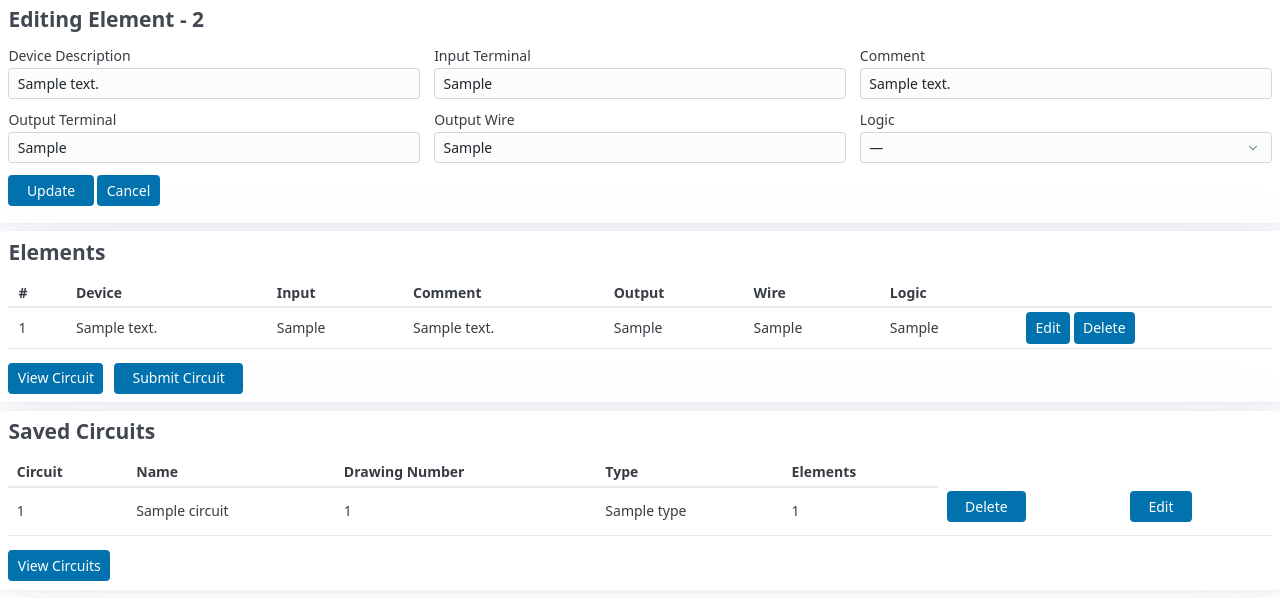
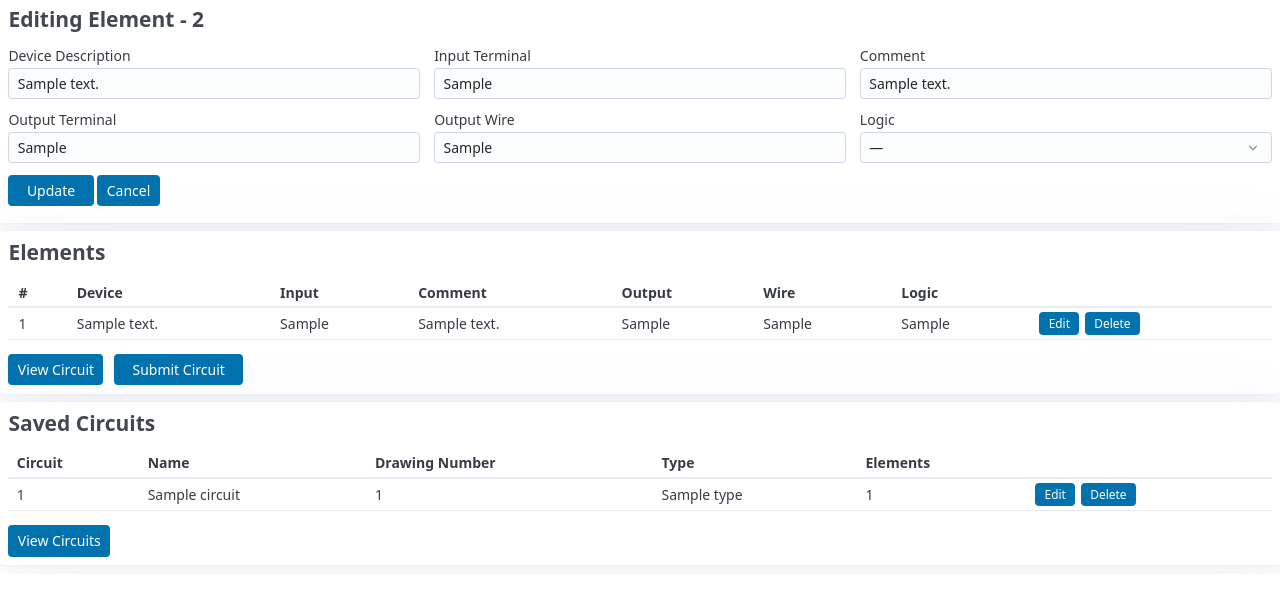
Before and after one commit to Stauden/PDC-Checkout-Builder, a FastAPI app: template templates/circuit_form.html in a window 1280 px wide. Shown: the part 251-849 px from the top of the page. After the commit the page ends 819 px from the top, so only its background shows below. Run offline with FastAPI, Linux system fonts and the light colour scheme; the template is opened without the code that fills it: most values are stand-ins (such as "Sample title", 1, 10 or a date in 2020); some libraries are stand-ins or nearby versions.

Commit message:
Update css & Delete circuits function * testing editing circuits

```diff
--- a/main.py
+++ b/main.py
@@ -75,7 +75,6 @@ def view_circuits():
     """
     return links + view
 
-
 #Download Circuit Page
 @app.get("/circuit_form/download_circuit")
 def download_circuit():
@@ -98,11 +97,18 @@ def download_circuits():
         headers={"Content-Disposition": 'attachment; filename="web_output_circuits.pdf"'}
     )
 
-#Deleteing rows
+#Deleting elements
 @app.get("/circuit_form/delete/{index}")
 def delete_circuit_row(index: int):
     if 0 <= index < len(circuit["circuit_strings"]):
         del circuit["circuit_strings"][index]
+    return RedirectResponse("/circuit_form", status_code=303)
+
+#Deleting circuits
+@app.get("/circuit_form/delete_circuit/{index}")
+def delete_circuits(index: int):
+    if 0 <= index < len(circuits):
+        del circuits[index]
     return RedirectResponse("/circuit_form", status_code=303)
 
 #Editing rows
@@ -119,6 +125,17 @@ def edit_circuit_row(request: Request, index: int):
         "title": "Circuit Form",
         "circuits": circuits
         })
+
+#Editing circuits
+@app.get("/circuit_form/edit_circuit/{index}", response_class=HTMLResponse)
+def edit_circuits(request: Request, index: int):
+    if not(0 <= index < len(circuits)):
+        return RedirectResponse("/circuit_form", status_code=303)
+
+    #populates circuit with selected circuit data
+    circuit.update(copy.deepcopy(circuits[index]))
+
+    return RedirectResponse("/circuit_form", status_code=303)
 
 #Circuit Headers Submit
 @app.post("/circuit_form/circuit_headers_submit")
--- a/templates/circuit_form.html
+++ b/templates/circuit_form.html
@@ -88,18 +88,20 @@
       </tr>
     </thead>
     <tbody>
-      {% for element in circuit_i.circuit_strings %}
+      {% for e in circuit_i.circuit_strings %}
       <tr {% if loop.index0 == edit_index %} class="editing"{% endif %}>
         <td>{{ loop.index }}</td>
-        <td>{{ element.device_description }}</td>
-        <td>{{ element.input_terminal }}</td>
-        <td>{{ element.comment }}</td>
-        <td>{{ element.output_terminal }}</td>
-        <td>{{ element.output_wire }}</td>
-        <td>{{ element.logic_gate }}</td>
+        <td>{{ e.device_description }}</td>
+        <td>{{ e.input_terminal }}</td>
+        <td>{{ e.comment }}</td>
+        <td>{{ e.output_terminal }}</td>
+        <td>{{ e.output_wire }}</td>
+        <td>{{ e.logic_gate }}</td>
         <td>
-          <a href="/circuit_form/edit/{{ loop.index0 }}" role="button" class="ghost">Edit</a>
-          <a href="/circuit_form/delete/{{ loop.index0 }}" role="button" class="ghost">Delete</a>
+          <div class="actions compact">
+            <a href="/circuit_form/edit/{{ loop.index0 }}" role="button" class="ghost">Edit</a>
+            <a href="/circuit_form/delete/{{ loop.index0 }}" role="button" class="ghost">Delete</a>
+          </div>
         </td>
       </tr>
       {% else %}
@@ -108,7 +110,7 @@
     </tbody>
   </table>
 
-  <div class="circuit-actions">
+  <div class="actions">
     <a href="/circuit_form/view_circuit" role="button">View Circuit</a>
 
     <form method="post" action="/circuit_form/submit_circuit">
@@ -118,7 +120,13 @@
 </article>
 
 <article>
-  <h3>Saved Circuits</h3>
+  <h3>
+    {% if circuit_i != "" %}
+      Saved Circuits
+    {% else %}
+      Edit Circuit - {{ circuit_i.circuit_name }}
+    {% endif %}
+  </h3>
   {% if circuits %}
     <table>
       <thead>
@@ -128,10 +136,11 @@
           <th>Drawing Number</th>
           <th>Type</th>
           <th>Elements</th>
+          <th></th>
         </tr>
       </thead>
+      <tbody>
       {% for s in circuits %}
-        <tbody>
           <tr>
             <td>{{ loop.index }}</td>
             <td>{{ s.circuit_name }}</td>
@@ -139,18 +148,14 @@
             <td>{{ s.type }}</td>
             <td>{{ s.circuit_strings | length }}</td>
             <td>
-              <form method="post" action="/circuit_form/delete_circuit/{{ loop.index0 }}">
-                <button type="submit">Delete</button>
-              </form>
-            </td>
-            <td>
-              <form method="post" action="/circuit_form/edit_circuit/{{ loop.index0 }}">
-                <button type="submit">Edit</button>
-              </form>
+              <div class="actions compact">
+                <a href="/circuit_form/edit_circuit/{{ loop.index0 }}" role="button" class="ghost">Edit</a>
+                <a href="/circuit_form/delete_circuit/{{ loop.index0 }}" role="button" class="ghost">Delete</a>
+              </div>
             </td>
           </tr>
-        </tbody>
       {% endfor %}
+      </tbody>
     </table>
     <div class="actions">
       <a href="/circuit_form/view_circuits" role="button">View Circuits</a>
--- a/templates/layout.html
+++ b/templates/layout.html
@@ -8,14 +8,15 @@
     <title>
       {% if title %}
         Checkout - {{ title }}
-    {% else %}
+      {% else %}
         Checkout Builder
-    {% endif %}
+      {% endif %}
     </title>
 
     <link rel="stylesheet" href="https://cdn.jsdelivr.net/npm/@picocss/pico@2/css/pico.classless.min.css">
 
     <style>
+      /* 1. Make Pico smaller (must come after the Pico link) */
       :root {
         --pico-font-size: 87.5%;
         --pico-line-height: 1.4;
@@ -24,7 +25,7 @@
         --pico-form-element-spacing-horizontal: 0.6rem;
       }
 
-      /* Form fields side by side */
+      /* 2. Form inputs in three columns (one column on narrow screens) */
       .fields {
         display: grid;
         grid-template-columns: repeat(3, 1fr);
@@ -34,28 +35,46 @@
         .fields { grid-template-columns: 1fr; }
       }
 
-      /* Circuit actions container */
-      .circuit-actions {
+      /* 3. A row of buttons side by side ("compact" = smaller, for inside tables) */
+      .actions {
         display: flex;
         gap: 0.75rem;
         align-items: center;
         margin-top: 1rem;
       }
-      .circuit-actions form,
-      .circuit-actions button {
+      .actions form,
+      .actions button,
+      .actions a {
         margin: 0;
       }
+      .actions.compact {
+        gap: 0.4rem;
+        margin-top: 0;
+      }
+      .actions.compact a[role="button"],
+      .actions.compact button[type="submit"] {
+        font-size: 0.85em;
+        padding: 0.15rem 0.6rem;
+      }
 
-      /* Buttons only as wide as their text */
+      /* 4. Buttons only as wide as their text */
       button[type="submit"] {
         width: auto;
         padding-left: 1.25rem;
         padding-right: 1.25rem;
       }
 
-      /* Elements table */
-      table.elements th, table.elements td { padding: 4px 10px; }
-      table.elements tr.editing { background: #fff6d5; }
+      /* 5. Tables: center rows, tighter cells, highlight the row being edited */
+      td {
+        vertical-align: middle;
+      }
+      table.elements th,
+      table.elements td {
+        padding: 4px 10px;
+      }
+      table.elements tr.editing td {
+        background: rgba(255, 200, 0, 0.15);
+      }
     </style>
   </head>
   <body>
```
